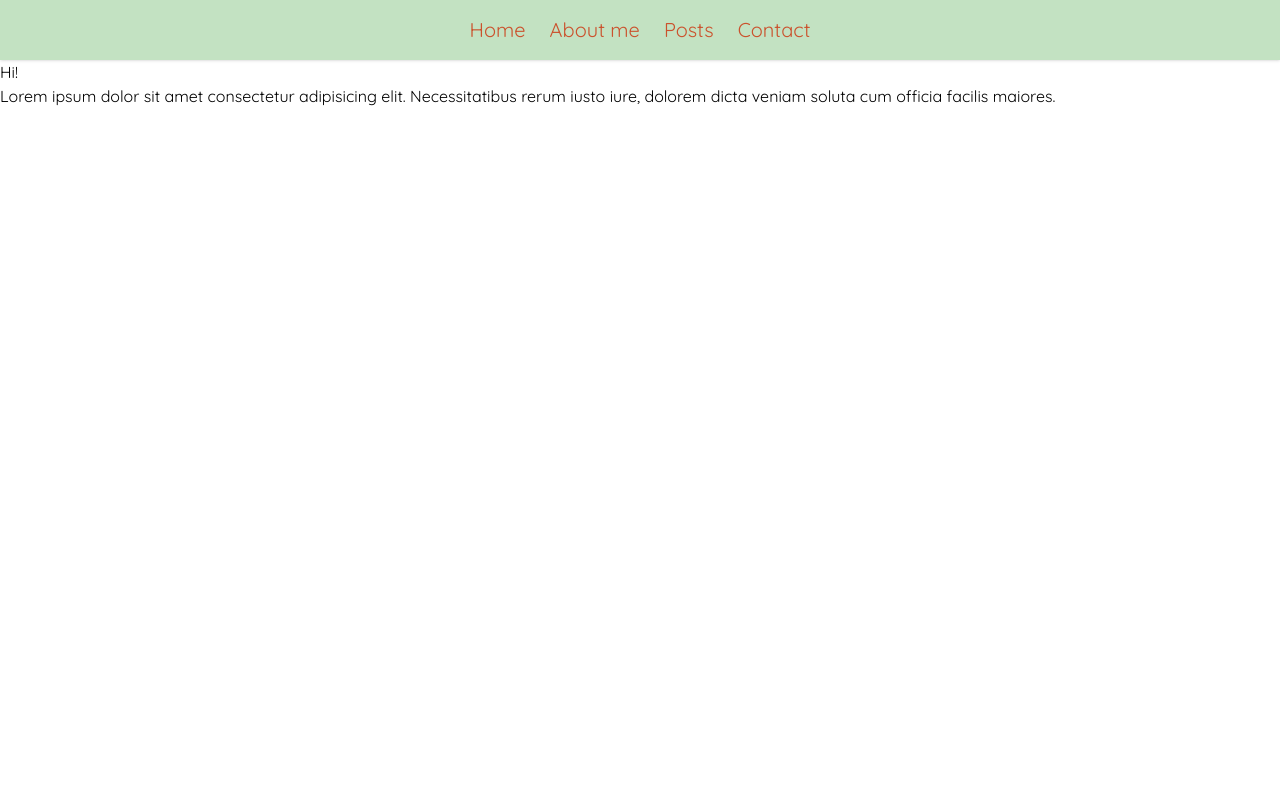
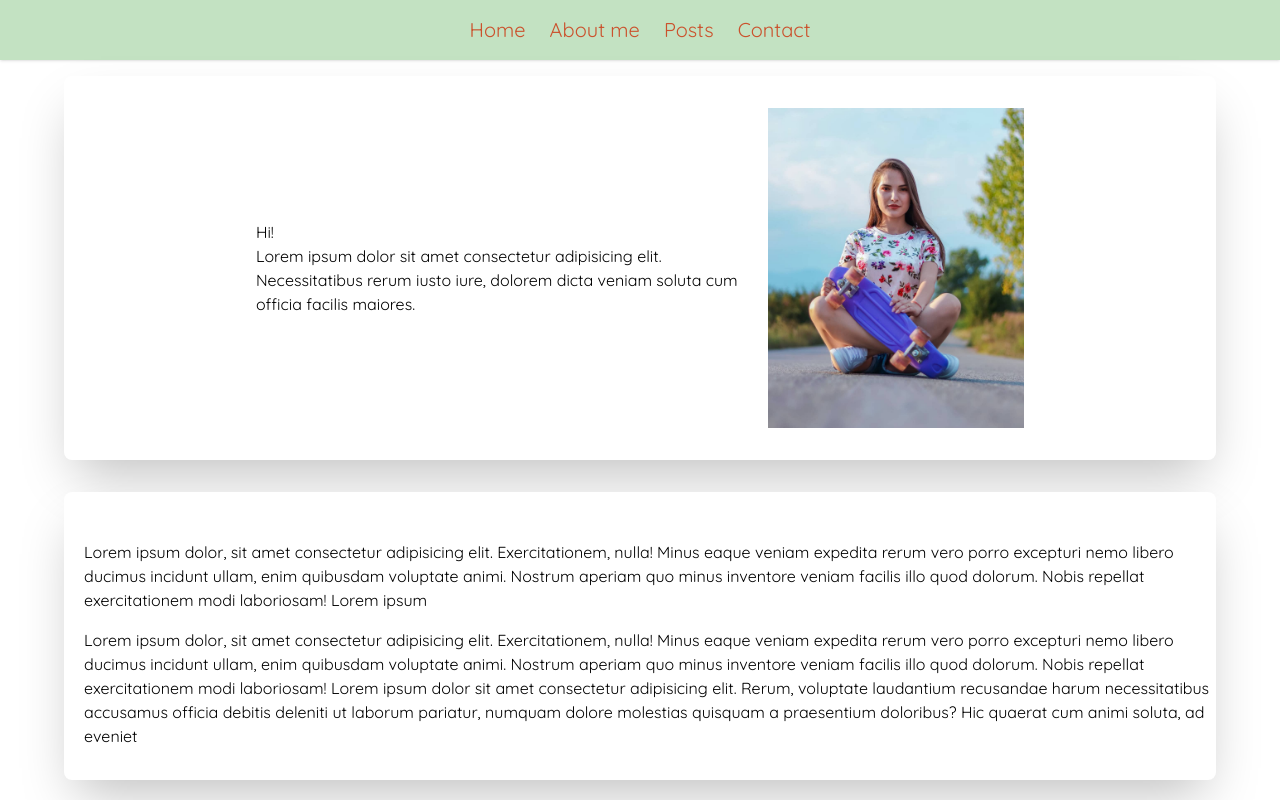
Before and after one commit to giorgianvatra/ana-rusu-shop, a React (Vite) app: page /about_me in a window 1280 px wide. Built offline with nearby package versions, Linux system fonts and the light colour scheme.

Commit message:
about me section done

```diff
--- a/src/AboutMe/AboutMe.jsx
+++ b/src/AboutMe/AboutMe.jsx
@@ -1,18 +1,33 @@
+import ProfileIntroductionAndPhoto from "./ProfileIntroductionAndPhoto/ProfileIntroductionAndPhoto";
 
 function AboutMe() {
   return (
-    <>
-      <div className="header-container">
-        <div className="intro">
-          <h1>Hi!</h1>
-          <h5>Lorem ipsum dolor sit amet consectetur adipisicing elit. Necessitatibus rerum iusto iure, dolorem dicta veniam soluta cum officia facilis maiores.</h5>
-        </div>
-        <div className="image ">
+    <div className="flex flex-col items-center ">
+      <ProfileIntroductionAndPhoto />
+      <div className="text-about-me-area shadow-2xl py-[2rem] w-[90%] rounded-lg bg-white mt-[2rem]">
+        <p className="mt-[1rem] pl-5">
+          Lorem ipsum dolor, sit amet consectetur adipisicing elit.
+          Exercitationem, nulla! Minus eaque veniam expedita rerum vero porro
+          excepturi nemo libero ducimus incidunt ullam, enim quibusdam voluptate
+          animi. Nostrum aperiam quo minus inventore veniam facilis illo quod
+          dolorum. Nobis repellat exercitationem modi laboriosam! Lorem ipsum
 
-        </div>
+        </p>
+        <p className="mt-[1rem] pl-5">
+          Lorem ipsum dolor, sit amet consectetur adipisicing elit.
+          Exercitationem, nulla! Minus eaque veniam expedita rerum vero porro
+          excepturi nemo libero ducimus incidunt ullam, enim quibusdam voluptate
+          animi. Nostrum aperiam quo minus inventore veniam facilis illo quod
+          dolorum. Nobis repellat exercitationem modi laboriosam! Lorem ipsum
+          dolor sit amet consectetur adipisicing elit. Rerum, voluptate
+          laudantium recusandae harum necessitatibus accusamus officia debitis
+          deleniti ut laborum pariatur, numquam dolore molestias quisquam a
+          praesentium doloribus? Hic quaerat cum animi soluta, ad eveniet
+
+        </p>
       </div>
-    </>
-  )
+    </div>
+  );
 }
 
-export default AboutMe
+export default AboutMe;
--- /dev/null
+++ b/src/AboutMe/ProfileIntroductionAndPhoto/ProfileIntroductionAndPhoto.jsx
@@ -0,0 +1,28 @@
+import ProfilePicture from "../img/profile-picture.jpg";
+
+function ProfileIntroductionAndPhoto() {
+  return (
+    <>
+      <div className="header-container flex justify-center items-center mt-[1rem] shadow-2xl py-[2rem] w-[90%] rounded-lg">
+        <div className="intro w-[40vw]">
+          <h1>Hi!</h1>
+          <h5>
+            Lorem ipsum dolor sit amet consectetur adipisicing elit.
+            Necessitatibus rerum iusto iure, dolorem dicta veniam soluta cum
+            officia facilis maiores.
+          </h5>
+        </div>
+        <div className="image ">
+          <img
+            src={ProfilePicture}
+            className=" h-[20rem] object-cover"
+            alt=""
+          />
+        </div>
+
+      </div>
+    </>
+  );
+}
+
+export default ProfileIntroductionAndPhoto;
```
